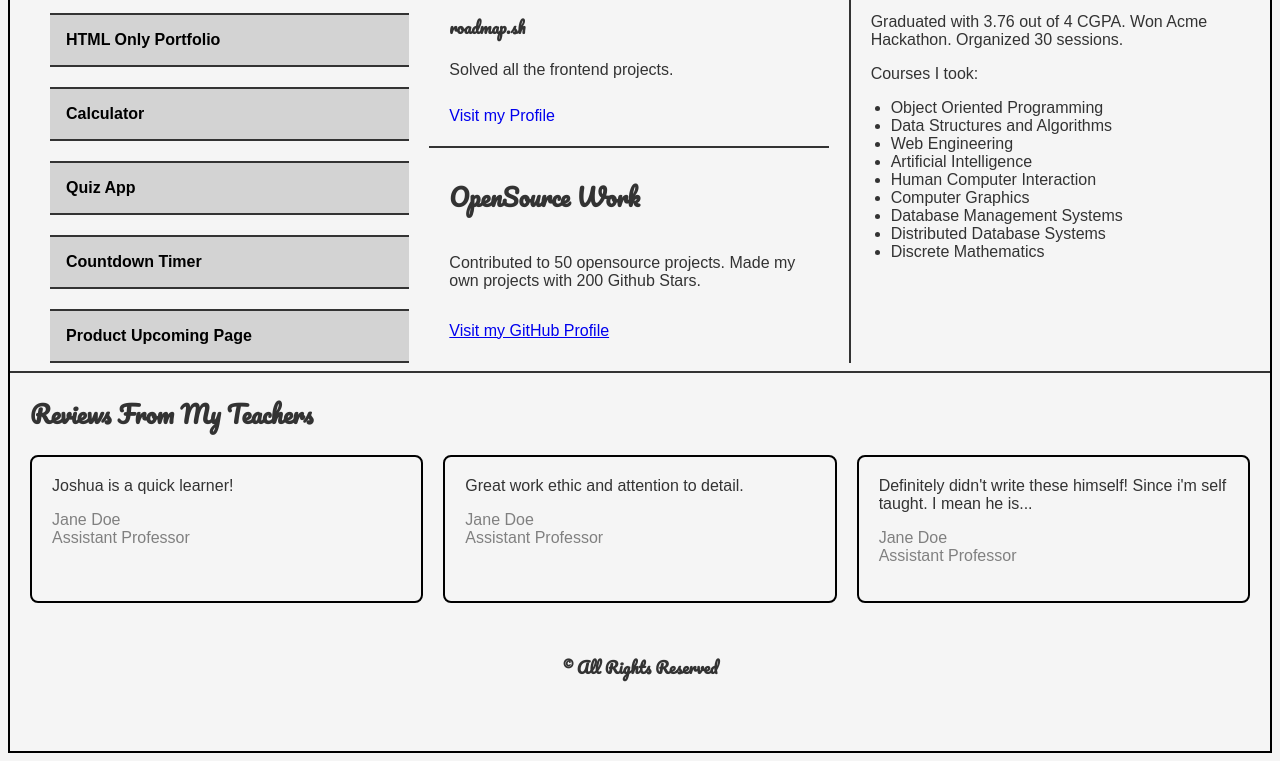
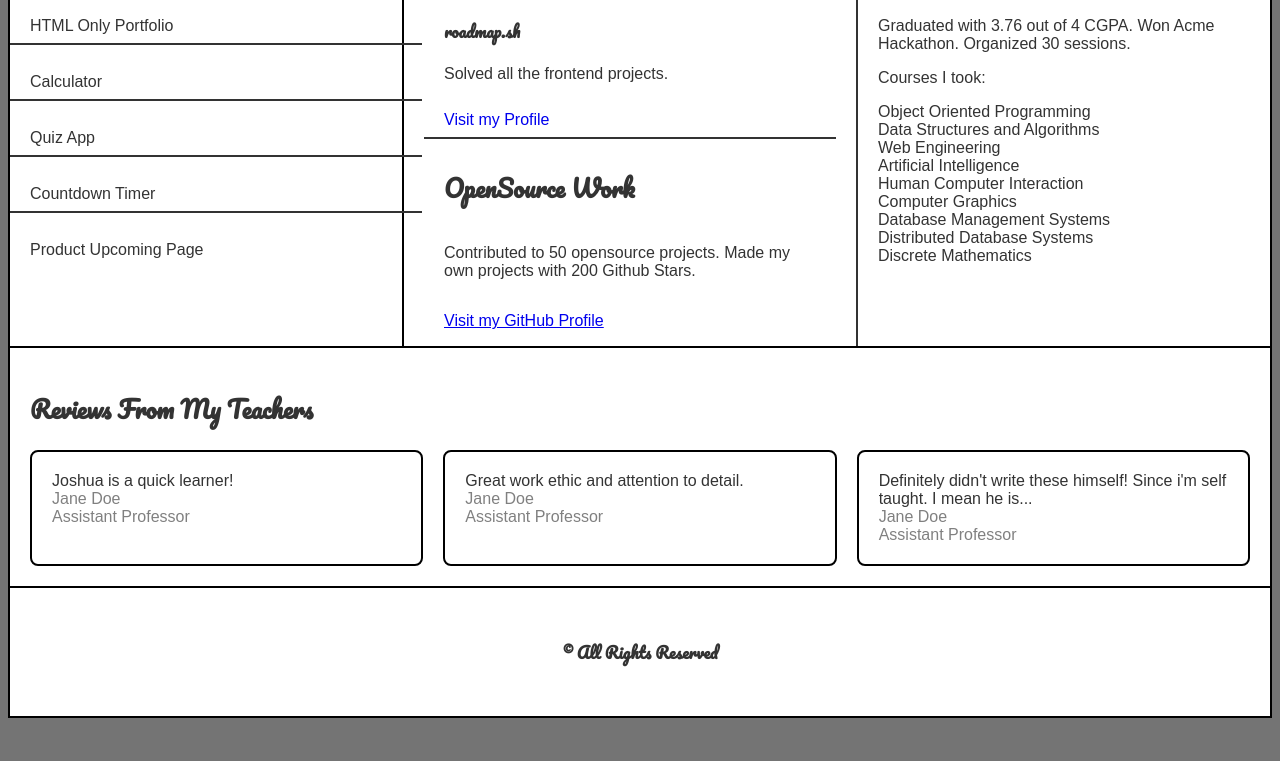
Before and after one commit to Zaunsrevenge/03-personal-portfolio, a plain HTML site: page index.html in a window 1280 px wide. Shown: the part 433-1194 px from the top of the page. After the commit the page ends 1159 px from the top, so only its background shows below. Drawn offline with Linux system fonts and the light colour scheme.

Commit message:
Removed body border and added boder on sections to fix line connecting issue

```diff
--- a/index.css
+++ b/index.css
@@ -1,16 +1,42 @@
 body {
   font-family: Arial, Helvetica, sans-serif;
   font-size: 16px;
-background-color: #f5f5f5;
+  background-color: #747474;
   color: #333;
-border: 2px solid black;
-padding: 20px 20px;
+
 }
 
-.secondary-font {
+header{
+    text-align: center;
+    border: 2px solid black;
+    border-bottom: 0;
+    background-color: white;
+    padding: 20px;
+}
+
+.main-columns{
+  border: 2px solid black;
+    border-bottom: 0;
+    background-color: white;
+    padding: 20px;
+
+}
+.review-section {
+  border: 2px solid black;
+    border-bottom: 0;
+    background-color: white;
+    padding: 20px;
+
+}
+.footer{
+  border: 2px solid black;
+    background-color: white;
+
+}
+.secondary-font,
+h2 {
   font-family: 'Pacifico', cursive;
 }
-
 
 nav {
   display: flex;
@@ -25,15 +51,17 @@ nav ul {
   gap: 20px;
   margin: 0;
   padding: 0;
+  text-align: center;
 }
 
 nav ul li:not(:last-child)::after {
   content: " /";
-  color: #333;  /* Optional: style the slash */
-  padding-left: 8px;  /* Space before slash */
+  color: #333;
+  padding-left: 8px;
 }
 
-nav a {
+nav a,
+.projects-column a {
   color: inherit;
   text-decoration: none;
 }
@@ -41,8 +69,8 @@ text-decoration: none;
 .hero {
   text-align: center;
   padding: 80px 20px;
+  margin: 0;
 }
-
 
 hr {
   margin-left: -20px;
@@ -52,17 +80,12 @@ hr {
   background-color: #333;
 }
 
-
-
-h2 {
-  font-family: 'Pacifico', cursive;
-}
-
 .main-columns {
   display: flex;
   gap: 20px;
   padding: 0 20px;
   justify-content: space-between;
+  flex-direction: row;
 }
 
 .projects-column,
@@ -70,23 +93,54 @@ h2 {
 .education-column {
   flex: 1;
 }
+
+.projects-column {
+  border-right: 2px solid black;
+}
+
+.projects-column ul,
+.work-experience ul,
+.education-column ul {
+  list-style: none;
+  margin: 0;
+  padding: 0;
+  gap: 20px;
+}
+
+.education-column {
+  padding-left: 20px;
+  border-left: 2px solid #333;
+}
+
+.experience-column {
+  padding: 0 20px;
+  display: flex;
+  flex-direction: column;
+}
+
+.experience-column > div {
+  flex: 1;
+  display: flex;
+  flex-direction: column;
+}
+
 .project-list {
   display: flex;
   flex-direction: column;
   gap: 20px;
 }
 
-.project-link {
-  text-decoration: none;
+.project-item,
+.project-wrapper {
+  background-color: rgb(211, 211, 211);
+  padding: 16px;
+  color: black;
 }
 
 .project-item {
-  background-color: rgb(211, 211, 211);
-  padding: 16px;
   border-top: 2px solid #333;
   border-bottom: 2px solid #333;
   font-weight: bold;
-  color: black;
   transition: background-color 0.3s;
 }
 
@@ -94,56 +148,11 @@ h2 {
   background-color: rgb(190, 190, 190);
 }
 
-
-.education-column {
-    padding-left:20px;
-    border-left: 2px solid #333;
-}
-
-.experience-column {
-   padding: 0 20px;
-}
-
-.projects-column ul {
-    list-style: none;
-    gap: 20px;
-    margin: 0;
-    padding: 0;
-}
-
-.projects-column a {
-  text-decoration: none;
-  color: inherit;
-}
-
-.experience-column {
-  display: flex;
-  flex-direction: column;
-}
-
-.experience-column > div {
-  flex: 1; /* make each child div take equal vertical space */
-  /* optional: add spacing or borders if you want */
-  /* border: 1px solid #ccc; */
-  display: flex;
-  flex-direction: column;
-}
-
-.work-experience ul {
-  list-style: none;
-  gap: 20px;
-    margin: 0;
-    padding: 0;
-}
-
-.work-experience a {
-  text-decoration: none;
-}
-
-.education-column ul{
-    gap: 20px;
-    margin: 0;
-    padding-left: 20px;
+.project-wrapper {
+  border-radius: 4px;
+  margin: 20px 0;
+  position: relative;
+  padding: 10px 20px;
 }
 
 .work-experience ul li p {
@@ -153,10 +162,7 @@ h2 {
 .work-experience ul li a {
   display: inline-block;
   margin-top: 8px;
-}
-
-.work-experience ul li:last-child {
-  margin-bottom: 0;
+  text-decoration: none;
 }
 
 .teacher-reviews h2 {
@@ -177,7 +183,8 @@ h2 {
   box-sizing: border-box;
 }
 
-.articles blockquote {
+.articles blockquote,
+.articles p {
   margin: 0;
   padding: 0;
 }
@@ -191,29 +198,21 @@ h2 {
   padding: 30px 0;
   margin: 20px 0;
 }
+
 .logo {
-  height: 40px; /* Try 30px, 40px, or whatever fits your layout */
-  width: auto;  /* Keeps the original aspect ratio */
+  height: 40px;
+  width: auto;
 }
 
 .mobile-only {
   display: none;
 }
 
-/* Small devices (phones, less than 768px) */
-@media (max-width: 767px) {
-  /* Mobile styles go here */
-}
-
-/* Medium devices (tablets, 768px to 1023px) */
-@media (min-width: 768px) and (max-width: 1023px) {
-  /* Tablet styles go here */
-}
-
+/* Responsive Styles */
 @media (max-width: 767px) {
   .main-columns {
     flex-direction: column;
-    padding: 0; /* Adjust if needed */
+    padding: 0;
   }
 
   .projects-column,
@@ -228,48 +227,37 @@ h2 {
     width: 100%;
   }
 
+  nav {
+    flex-direction: column;
+    align-items: center;
+    margin-top: 20px;
+  }
+
   nav div {
     margin-top: 20px;
   }
-  nav {
-    display: flex;
-    flex-direction: column;
-    align-items: center;
-    padding: ;
+
+  nav ul {
+    padding: 30px;
     margin-top: 20px;
   }
 
-  nav ul{
-    text-align: center;
-    padding: 30px;
-    margin-top: 20px;
-  }
-  .hero{
-    margin: 0;
-    padding: 0;
-  }
-  h2{
+  h2 {
     text-align: center;
     padding: 0;
     margin: 0;
   }
-  .projects-column ul{
+
+  .projects-column ul {
     text-align: center;
     margin-top: 30px;
   }
 
-  .mobile-only{
+  .mobile-only {
     display: block;
   }
-
-.project-wrapper {
-  background-color: rgb(211, 211, 211);
-  padding: 10px 20px;
-  border-radius: 4px;
-  margin: 20px 0; /* spacing between blocks */
-  position: relative;
 }
 
-
-
+@media (min-width: 768px) and (max-width: 1023px) {
+  /* Tablet styles if needed */
 }
--- a/index.html
+++ b/index.html
@@ -23,36 +23,38 @@
     <li><a href="contact.html">Contact</a></li>
     </ul>
    </nav>
-    </header>
     <main>
    <section class="hero">
     <h1 class="secondary-font">Frontend Developer</h1>
     <p>HTML only with no proper layout, no styling</p>
+    </header>
    </section>
-   <hr class="section-divider">
    <div class="main-columns">
      <!-- Column 1: Projects -->
-  <section class="projects-column">
+   <section class="projects-column">
   <h2>Projects</h2>
-  <div class="project-list">
-    <a href="#" class="project-link">
-      <div class="project-item">HTML Only Portfolio</div>
-    </a>
-    <a href="#" class="project-link">
-      <div class="project-item">Calculator</div>
-    </a>
-    <a href="#" class="project-link">
-      <div class="project-item">Quiz App</div>
-    </a>
-    <a href="#" class="project-link">
-      <div class="project-item">Countdown Timer</div>
-    </a>
-    <a href="#" class="project-link">
-      <div class="project-item">Product Upcoming Page</div>
-    </a>
-  </div>
+  <ul class="project-list">
+    <li class="project-box">
+      <a href="#">HTML Only Portfolio</a>
+      <hr class="project-divider">
+    </li>
+    <li class="project-box">
+      <a href="#">Calculator</a>
+      <hr class="project-divider">
+    </li>
+    <li class="project-box">
+      <a href="#">Quiz App</a>
+      <hr class="project-divider">
+    </li>
+    <li class="project-box">
+      <a href="#">Countdown Timer</a>
+      <hr class="project-divider">
+    </li>
+    <li class="project-box">
+      <a href="#">Product Upcoming Page</a>
+    </li>
+  </ul>
 </section>
-
 
     <!-- Column 2: Work experience + open source -->
   <section class="experience-column">
@@ -93,7 +95,7 @@
     </ul>
    </section>
    </div>
-   <hr class="section-divider">
+   <div class="review-section">
    <section class="teacher-reviews">
     <h2>Reviews From My Teachers</h2>
     <div class="articles">
@@ -117,10 +119,13 @@
     </article>
     </div>
    </section>
+   </div>
 
     </main>
+    <div class="footer">
     <footer class="page-footer secondary-font" >
         <strong>© All Rights Reserved</strong>
     </footer>
+    </div>
 </body>
 </html>
```
Lines whose indentation alone changed are shown as unchanged.
